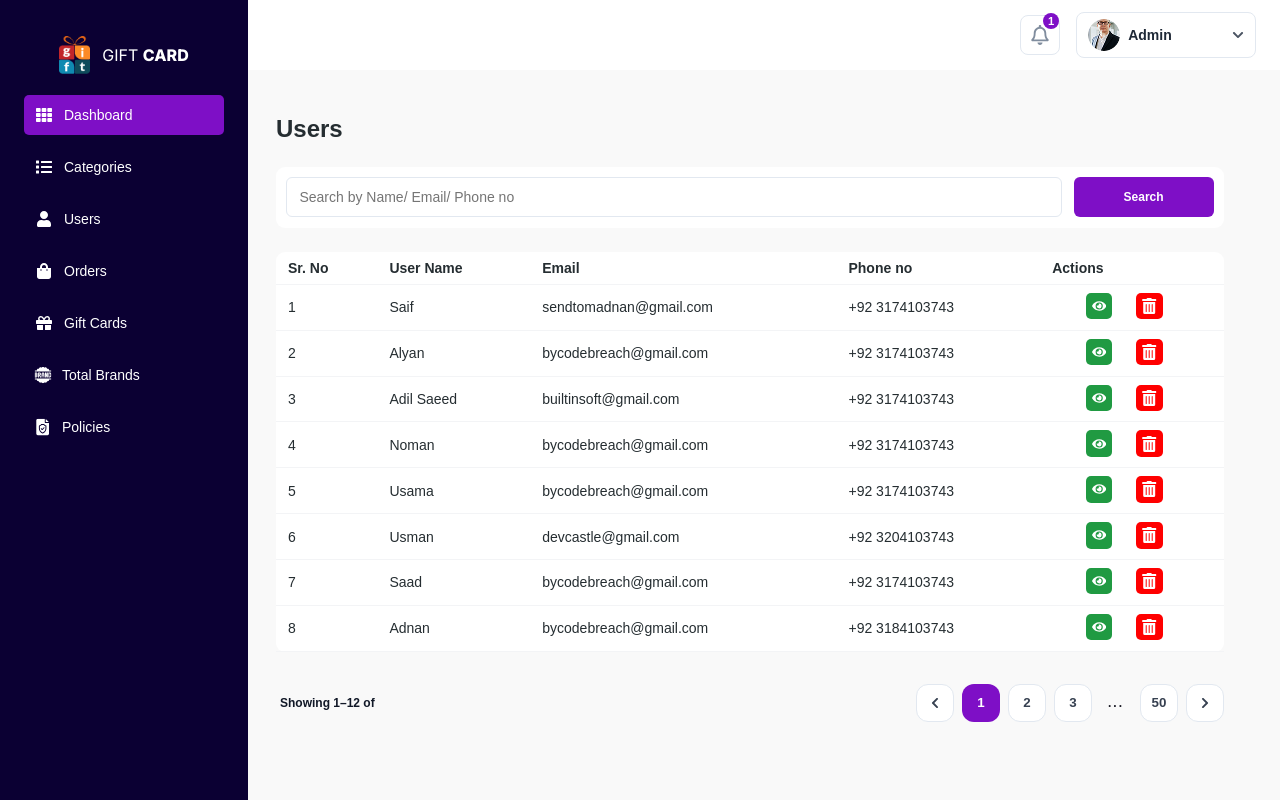
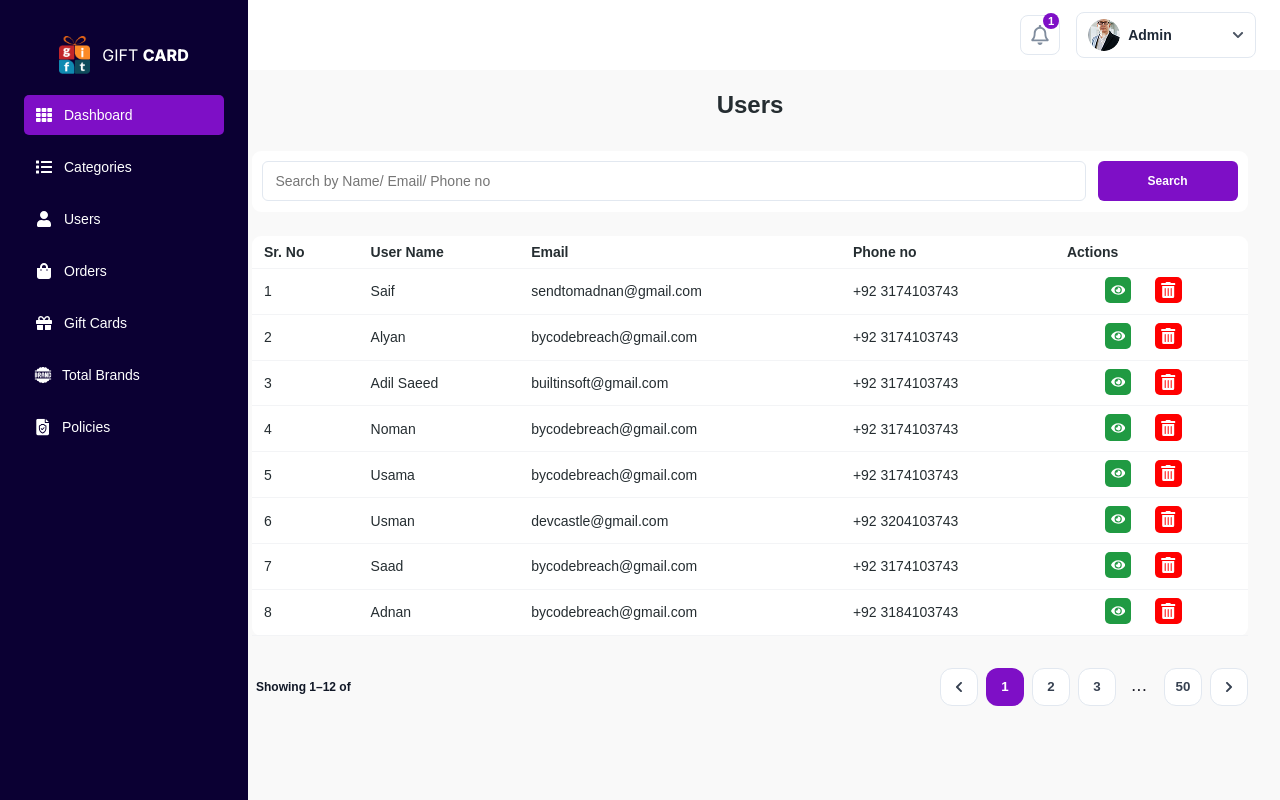
Before and after one commit to codewith-adnan/GiftCard, a React (Create React App) app: page /pages/users in a window 1280 px wide. Built offline with nearby package versions, Linux system fonts and the light colour scheme.

Commit message:
add search filter and pagination

```diff
--- a/src/pages/dashboard/styles.ts
+++ b/src/pages/dashboard/styles.ts
@@ -33,11 +33,11 @@ export const DashboardTitle = styled.div`
   line-height: 22px;
   text-align: center;
   color: #252D31;
-  position: absolute;
-  top: 90px;
+  margin-bottom: 2rem;
+  /* Removed absolute positioning */
 
   @media (max-width: 420px) {
-    margin-bottom: 100px;
+    margin-bottom: 2rem;
   }
 `;
 
--- a/src/pages/users/styles.ts
+++ b/src/pages/users/styles.ts
@@ -3,20 +3,18 @@ import styled from "styled-components";
 export const UsersWrapper = styled.main`
   max-width: 1300px;
   margin: 0 auto;
-  padding: 1.5rem;
+  padding: 0;
   font-family: sans-serif;
   color: #000;
-
-
 `;
 
 export const Header = styled.h3`
   font-weight: 700;
   font-size: 24px;
-  margin-bottom: 1.5rem;
+  margin-bottom: 2rem;
   color: #252D31;
   font-style: bold;
-
+  text-align: center;
 `;
 
 export const SearchForm = styled.form`
```
